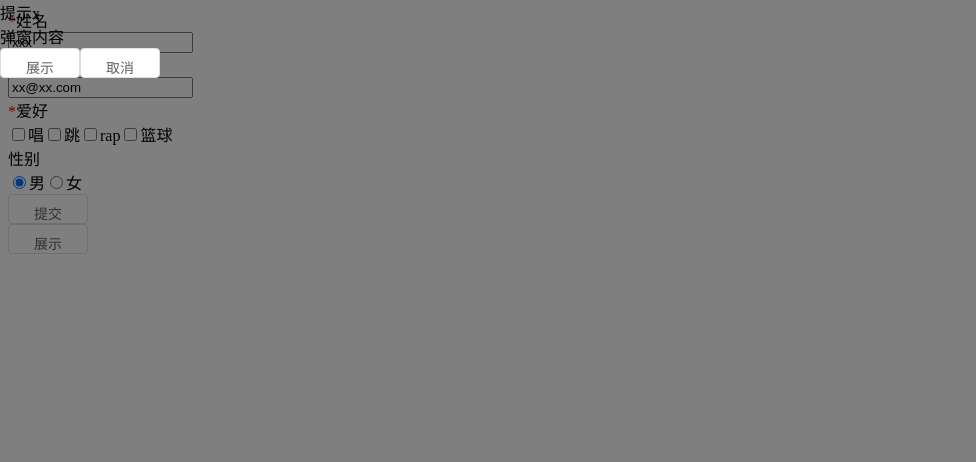
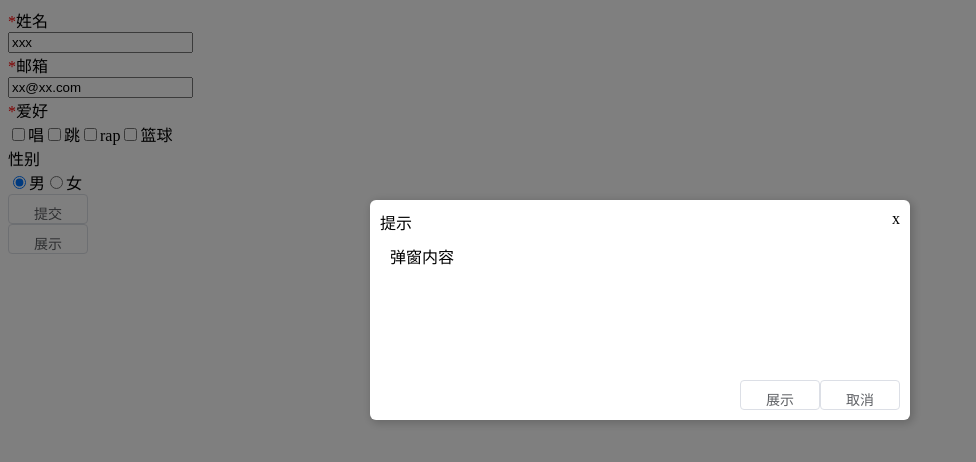
Before and after one commit to zxcvb2850/king-vue-ui, a Vue app: page /#/ in a window 1280 px wide. Both pictures are taken after a click on the button "展示". Shown: the top 462 px of the page, without its empty margins (0-976 px from the left). Built offline with nearby package versions, Linux system fonts and the light colour scheme.

Commit message:
fix:dialog style

```diff
--- a/src/components/dialog/dialog.vue
+++ b/src/components/dialog/dialog.vue
@@ -10,14 +10,14 @@
           <slot name="title">
             <span class="k-dialog__titile">{{ title }}</span>
           </slot>
-          <span v-if="showClose" @click="handleClose">x</span>
+          <span class="k-dialog__close" v-if="showClose" @click="handleClose">x</span>
         </div>
         <div class="k-dialog__body" v-if="$slots.default">
           <slot></slot>
         </div>
-      </div>
         <div class="k-dialog__footer" v-if="$slots.footer">
           <slot name="footer"></slot>
+        </div>
       </div>
     </div>
   </transition>
@@ -100,8 +100,8 @@ export default {
         div.style.zIndex = dialogMask.zIndex;
         document.body.appendChild(dialogMask.dom);
         // eslint-disable-next-line no-plusplus
+      }
       this.$el.style.zIndex = ++dialogMask.zIndex;
-      }
       // document.body.removeChild(modalDom);
     },
     close() {},
@@ -137,7 +137,7 @@ export default {
 };
 </script>
 
-<style>
+<style lang="less">
 .k-dialog__wrapper {
   position: fixed;
   top: 0;
@@ -146,6 +146,38 @@ export default {
   bottom: 0;
   background-color: transparent;
   z-index: 1001;
+  .k-dialog {
+    margin: 200px auto auto;
+    padding: 10px;
+    display: flex;
+    flex-direction: column;
+    width: 520px;
+    height: 200px;
+    -webkit-border-radius: 6px;
+    -moz-border-radius: 6px;
+    border-radius: 6px;
+    background-color: #FFF;
+    box-shadow: 2px 2px 10px 1px rgba(0, 0, 0, .2);
+  }
+  .k-dialog__header {
+    display: flex;
+    .k-dialog__titile {
+      flex: 1;
+    }
+    .k-dialog__close {
+      cursor: pointer;
+      &:hover {
+        color: #5c6b77;
+      }
+    }
+  }
+  .k-dialog__body {
+    flex: 1;
+    padding: 10px;
+  }
+  .k-dialog__footer {
+    text-align: right;
+  }
 }
 .v-modal {
   position: fixed;
```
Lines whose indentation alone changed are shown as unchanged.
